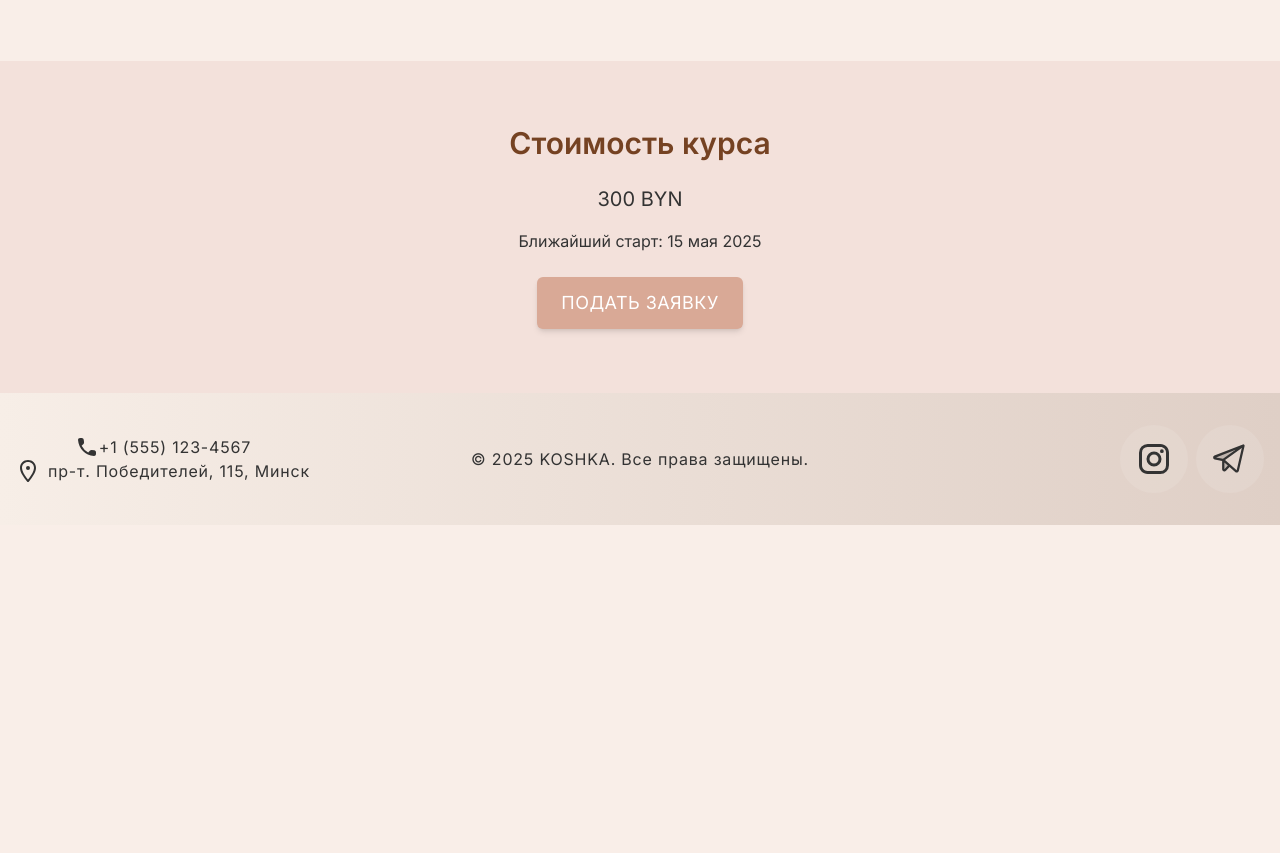
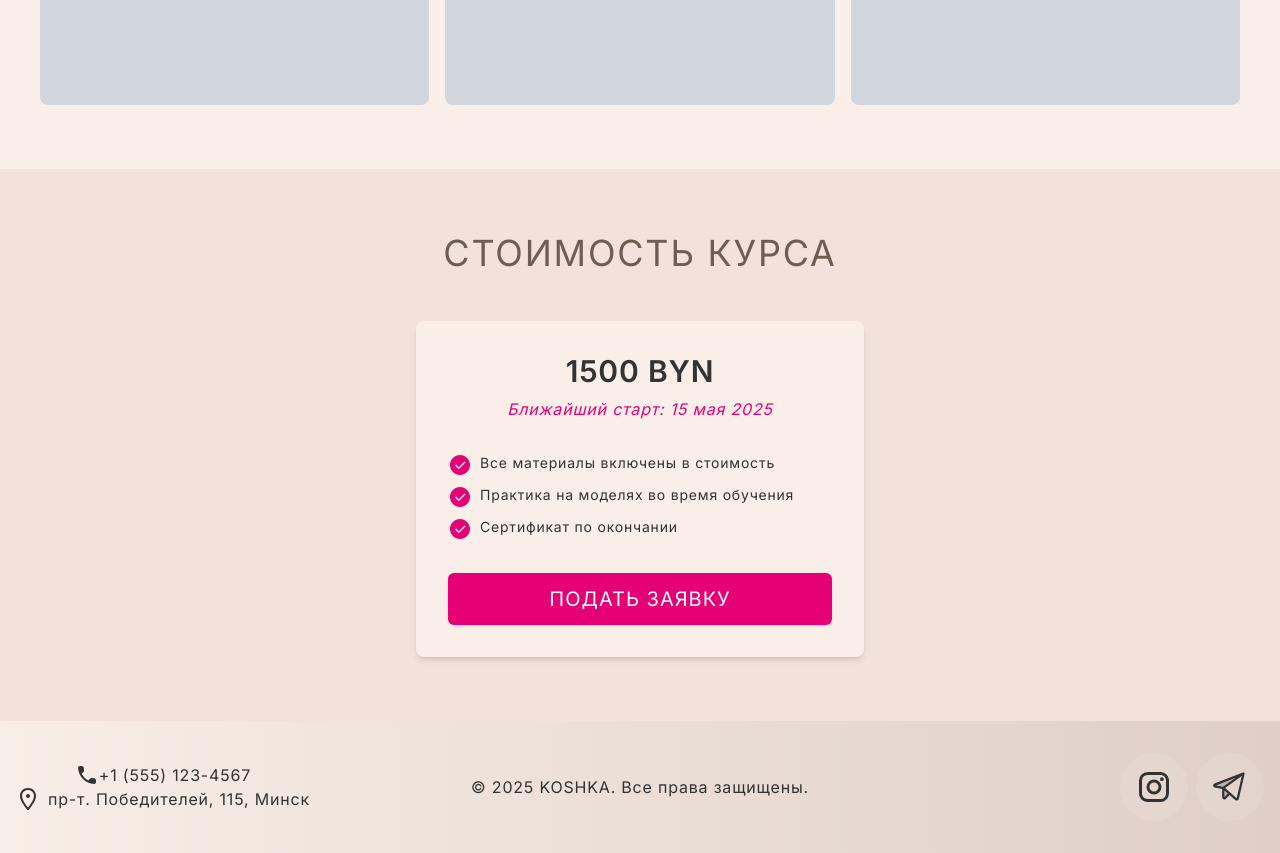
Before and after one commit to varlog762/beauty-school, a website built with Vite: page manicure.html in a window 1280 px wide. Shown: the part 1707-2560 px from the top of the page. Before the commit the page ends 2232 px from the top, so only its background shows below. Built offline with nearby package versions, Linux system fonts and the light colour scheme.

Commit message:
update Price section

```diff
--- a/manicure.html
+++ b/manicure.html
@@ -21,8 +21,8 @@
     </button>
   </header>
 
-  <!-- О курсе -->
-  <section class="px-6 py-16 bg-[var(--color-courses)] text-center md:text-left">
+  <!-- About Course section -->
+  <section class="px-6 py-16 bg-[var(--color-courses)] text-center md:text-left tracking-wider">
     <div class="max-w-4xl mx-auto">
       <h1 class="text-4xl md:text-5xl font-semibold text-[var(--color-font-dark)] mb-6">Курс Маникюр</h1>
       <p class="text-lg leading-relaxed">
@@ -34,12 +34,15 @@
     </div>
   </section>
 
-  <!-- Преподаватель -->
-  <section class="px-6 py-16 bg-[var(--color-third)]">
+  <!-- About Mentor section -->
+  <section class="px-6 py-16 bg-[var(--color-third)] tracking-wider">
+    <div class="container mx-auto px-4">
+      <h2 class="mb-12 text-center text-3xl text-[var(--color-brown-light)] tracking-wider md:text-4xl uppercase">
+        Преподаватель курса
+      </h2>
       <div class="max-w-5xl mx-auto flex flex-col md:flex-row items-center gap-10">
         <div class="w-full md:w-1/3 bg-gray-300 h-72 rounded-lg"></div>
         <div class="w-full md:w-2/3">
-        <h2 class="text-2xl md:text-3xl font-semibold text-[var(--color-title)] mb-4">Преподаватель курса</h2>
           <p class="text-lg leading-relaxed">
             Анна Смирнова — сертифицированный мастер с более чем 10-летним опытом. Её ученики успешно открывают
             собственные салоны и работают по всему миру.
@@ -47,12 +50,14 @@
           </p>
         </div>
       </div>
+    </div>
   </section>
 
-  <!-- Примеры работ -->
+  <!-- Portfolio section -->
   <section class="px-6 py-16 bg-[var(--color-courses)]">
-    <div class="max-w-6xl mx-auto">
-      <h2 class="text-2xl md:text-3xl font-semibold text-[var(--color-title)] mb-8 text-center">Примеры работ</h2>
+    <div class="container mx-auto px-4">
+      <h2 class="mb-12 text-center text-3xl text-[var(--color-brown-light)] tracking-wider md:text-4xl uppercase">
+        Примеры работ</h2>
       <div class="grid grid-cols-1 sm:grid-cols-2 md:grid-cols-3 gap-4">
         <div class="bg-gray-300 h-64 rounded-lg"></div>
         <div class="bg-gray-300 h-64 rounded-lg"></div>
@@ -67,16 +72,56 @@
     </div>
   </section>
 
-  <!-- Стоимость курса -->
-  <section class="px-6 py-16 bg-[var(--color-third)] text-center">
-    <div class="max-w-xl mx-auto">
-      <h2 class="text-2xl md:text-3xl font-semibold text-[var(--color-title)] mb-6">Стоимость курса</h2>
-      <p class="text-xl mb-4">300 BYN</p>
-      <p class="text-md mb-6">Ближайший старт: 15 мая 2025</p>
+  <!-- Price section -->
+  <section class="px-6 py-16 bg-[var(--color-third)] text-center tracking-wider">
+    <div class="container mx-auto px-4">
+
+      <!-- Title -->
+      <h2 class="mb-12 text-center text-3xl text-[var(--color-brown-light)] tracking-wider md:text-4xl uppercase">
+        Стоимость курса
+      </h2>
+
+      <div class="mx-auto max-w-md rounded-lg bg-[var(--color-courses)] p-8 shadow-md text-l">
+        <p class="text-3xl mb-2 font-bold">1500 BYN</p>
+        <p class="text-md mb-8 text-pink-600 italic">Ближайший старт: 15 мая 2025</p>
+
+        <!-- Options wrapper -->
+        <div class="options-wrapper text-sm mb-8 text-left">
+
+          <!-- Option 1 -->
+          <div class="flex gap-2 mb-2 ">
+            <svg xmlns="http://www.w3.org/2000/svg" class="text-pink-600" width="24" height="24" viewBox="0 0 24 24">
+              <path fill="currentColor" fill-rule="evenodd"
+                d="M12 22C6.477 22 2 17.523 2 12S6.477 2 12 2s10 4.477 10 10s-4.477 10-10 10m-1.177-7.86l-2.765-2.767L7 12.431l3.119 3.121a1 1 0 0 0 1.414 0l5.952-5.95l-1.062-1.062z" />
+            </svg>
+            <div>Все материалы включены в стоимость</div>
+          </div>
+
+          <!-- Option 2 -->
+          <div class="flex gap-2 mb-2">
+            <svg xmlns="http://www.w3.org/2000/svg" class="text-pink-600" width="24" height="24" viewBox="0 0 24 24">
+              <path fill="currentColor" fill-rule="evenodd"
+                d="M12 22C6.477 22 2 17.523 2 12S6.477 2 12 2s10 4.477 10 10s-4.477 10-10 10m-1.177-7.86l-2.765-2.767L7 12.431l3.119 3.121a1 1 0 0 0 1.414 0l5.952-5.95l-1.062-1.062z" />
+            </svg>
+            <div>Практика на моделях во время обучения</div>
+          </div>
+
+          <!-- Option 3 -->
+          <div class="flex gap-2 mb-2">
+            <svg xmlns="http://www.w3.org/2000/svg" class="text-pink-600" width="24" height="24" viewBox="0 0 24 24">
+              <path fill="currentColor" fill-rule="evenodd"
+                d="M12 22C6.477 22 2 17.523 2 12S6.477 2 12 2s10 4.477 10 10s-4.477 10-10 10m-1.177-7.86l-2.765-2.767L7 12.431l3.119 3.121a1 1 0 0 0 1.414 0l5.952-5.95l-1.062-1.062z" />
+            </svg>
+            <div>Сертификат по окончании</div>
+          </div>
+
+        </div>
         <a href="/#registration"
-        class="inline-block px-6 py-3 text-white bg-[var(--color-button)] hover:bg-pink-700 rounded-md text-lg tracking-wide uppercase shadow-md">
+          class="inline-block px-6 py-3 w-full rounded-md bg-pink-600 hover:bg-pink-700 text-white text-xl tracking-wider shadow-sm uppercase">
           Подать заявку
         </a>
+      </div>
+
     </div>
   </section>
 
```
Also changed, not shown: index.html (+2 -2 lines). Lines whose indentation alone changed are shown as unchanged.
